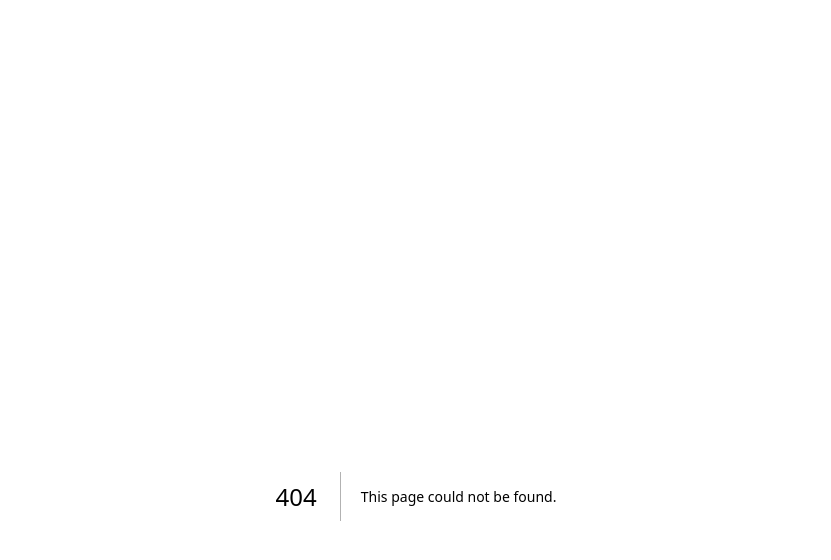
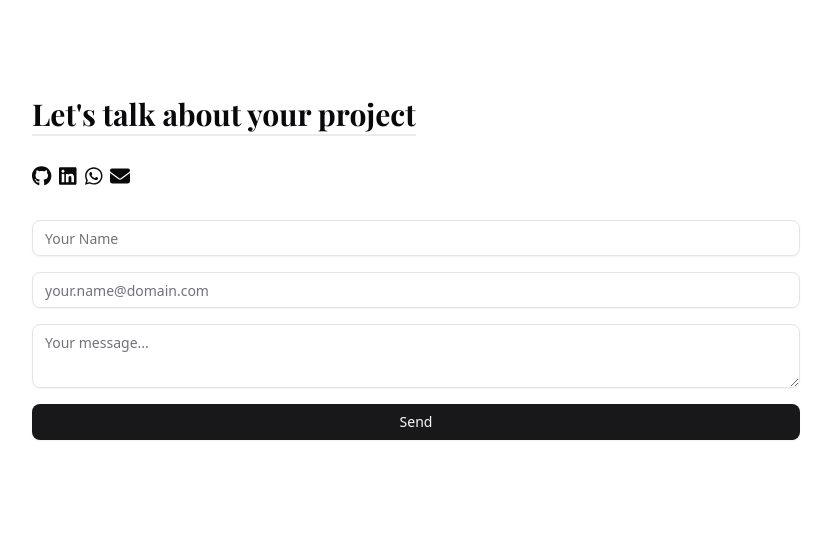
Before and after one commit to arsalanansariofficial/arsalanansariofficial, a Next.js app: page /contact in a window 1280 px wide. Before the commit this address had no page. Shown: the top 560 px of the page, without its empty margins (224-1055 px from the left). Built offline with nearby package versions, Linux system fonts and the light colour scheme; a web font is replaced by a local one.

Commit message:
Add contact page with toast

```diff
--- /dev/null
+++ b/app/contact/page.tsx
@@ -0,0 +1,109 @@
+'use client';
+
+import { z } from 'zod';
+import { toast } from 'sonner';
+import { FormEvent, useState } from 'react';
+import * as Icon from '@fortawesome/free-brands-svg-icons';
+import { faEnvelope } from '@fortawesome/free-solid-svg-icons';
+import { FontAwesomeIcon } from '@fortawesome/react-fontawesome';
+
+import { Input } from '@/components/ui/input';
+import { Button } from '@/components/ui/button';
+import { Textarea } from '@/components/ui/textarea';
+
+const schema = z.object({
+  name: z.string().min(1, { message: 'Name is required.' }),
+  email: z.string().email({ message: 'Enter a valid email.' }),
+  message: z.string().min(10, { message: 'Should be atleast 10 characters' })
+});
+
+export default function Page() {
+  const [state, setState] = useState<{
+    errors: {
+      name?: string[];
+      email?: string[];
+      message?: string[];
+    };
+  } | null>(null);
+
+  function handleSend(event: FormEvent<HTMLFormElement>) {
+    event.preventDefault();
+    const formData = new FormData(event.target as HTMLFormElement);
+
+    const result = schema.safeParse({
+      name: formData.get('name'),
+      email: formData.get('email'),
+      message: formData.get('message')
+    });
+
+    if (result.error) {
+      return setState({ errors: result.error.flatten().fieldErrors });
+    }
+
+    setState(null);
+    toast.success('We have received your request.');
+  }
+
+  return (
+    <main className="">
+      <section className="container mx-auto max-w-3xl space-y-8">
+        <header className="space-y-8">
+          <h1 className="decoration-border/75 font-serif text-3xl font-bold underline decoration-2 underline-offset-8">
+            Let&apos;s talk about your project
+          </h1>
+          <ul className="flex gap-2">
+            <li>
+              <a href="https://github.com/arsalanansariofficial/arsalanansariofficial">
+                <FontAwesomeIcon icon={Icon.faGithub} size="lg" />
+              </a>
+            </li>
+            <li>
+              <a href="https://www.linkedin.com/in/arsalanansariofficial/">
+                <FontAwesomeIcon icon={Icon.faLinkedin} size="lg" />
+              </a>
+            </li>
+            <li>
+              <a href="https://wa.link/dnq2t8">
+                <FontAwesomeIcon icon={Icon.faWhatsapp} size="lg" />
+              </a>
+            </li>
+            <li>
+              <a href="mailto:theansaricompany@gmail.com?subject=Mail%20To%20Arsalan%20Ansari">
+                <FontAwesomeIcon icon={faEnvelope} size="lg" />
+              </a>
+            </li>
+          </ul>
+        </header>
+        <main>
+          <form className="space-y-4" onSubmit={handleSend}>
+            <div className="space-y-1">
+              <Input type="text" name="name" placeholder="Your Name" />
+              {state?.errors?.name && (
+                <p className="text-destructive text-xs">{state.errors.name}</p>
+              )}
+            </div>
+            <div className="space-y-1">
+              <Input
+                type="email"
+                name="email"
+                placeholder="your.name@domain.com"
+              />
+              {state?.errors?.email && (
+                <p className="text-destructive text-xs">{state.errors.email}</p>
+              )}
+            </div>
+            <div className="space-y-1">
+              <Textarea name="message" placeholder="Your message..." />
+              {state?.errors?.message && (
+                <p className="text-destructive text-xs">
+                  {state.errors.message}
+                </p>
+              )}
+            </div>
+            <Button className="w-full">Send</Button>
+          </form>
+        </main>
+      </section>
+    </main>
+  );
+}
--- a/app/layout.tsx
+++ b/app/layout.tsx
@@ -1,5 +1,7 @@
 import type { Metadata } from 'next';
 import { Inter, Playfair_Display } from 'next/font/google';
+
+import { Toaster } from '@/components/ui/sonner';
 
 import '@/app/globals.css';
 
@@ -23,6 +25,7 @@ export default function RootLayout({ children }: Props) {
         className={`${inter.variable} ${playfair.variable} relative top-24 flex min-h-screen flex-col space-y-4 px-8 antialiased`}
       >
         {children}
+        <Toaster />
       </body>
     </html>
   );
--- /dev/null
+++ b/components/ui/sonner.tsx
@@ -0,0 +1,23 @@
+'use client';
+
+import { useTheme } from 'next-themes';
+import { Toaster as Sonner, ToasterProps } from 'sonner';
+
+export function Toaster(props: ToasterProps) {
+  const { theme = 'system' } = useTheme();
+
+  return (
+    <Sonner
+      {...props}
+      className="toaster group"
+      theme={theme as ToasterProps['theme']}
+      style={
+        {
+          '--normal-bg': 'var(--popover)',
+          '--normal-border': 'var(--border)',
+          '--normal-text': 'var(--popover-foreground)'
+        } as React.CSSProperties
+      }
+    />
+  );
+}
```
